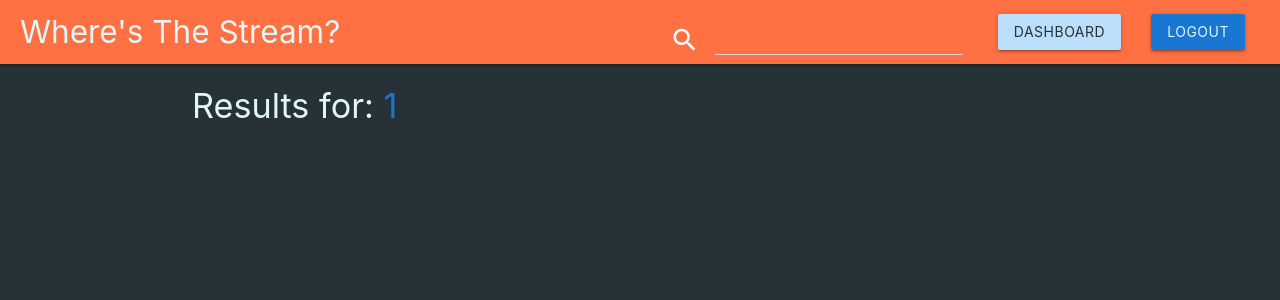
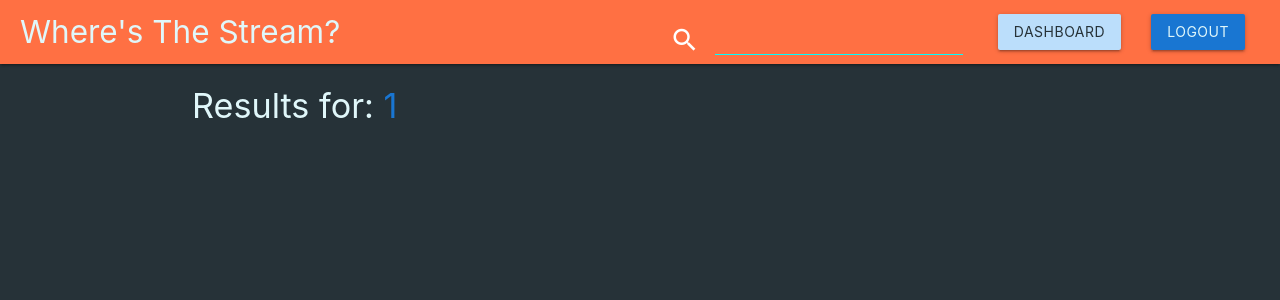
Before and after one commit to SeanPMcNeil/projects, a Flask app: page /search in a window 1280 px wide. Shown: the top 300 px of the page. Run offline with Flask 2, Linux system fonts and the light colour scheme; the visitor is signed in with stand-in values (Sample User, id 1).

Commit message:
minor color adjustment

```diff
--- a/python_may22/where_stream/flask_app/templates/content.html
+++ b/python_may22/where_stream/flask_app/templates/content.html
@@ -21,7 +21,7 @@
                         <form action="/searching" method="POST" style="margin-right: 20px;">
                             <div class="input-field col s4">
                                 <i class="material-icons prefix">search</i>
-                                <input type="text" name="query" class="center-align cyan-text text-lighten-5" style="box-shadow: 0 1px 0 0 lightgray;">
+                                <input type="text" name="query" class="center-align cyan-text text-lighten-5" style="box-shadow: 0 1px 0 0 cyan;">
                             </div>
                         </form>
                     </li>
--- a/python_may22/where_stream/flask_app/templates/search.html
+++ b/python_may22/where_stream/flask_app/templates/search.html
@@ -21,7 +21,7 @@
                         <form action="/searching" method="POST" style="margin-right: 20px;">
                             <div class="input-field col s4">
                                 <i class="material-icons prefix">search</i>
-                                <input type="text" name="query" class="center-align cyan-text text-lighten-5" style="box-shadow: 0 1px 0 0 lightgray;">
+                                <input type="text" name="query" class="center-align cyan-text text-lighten-5" style="box-shadow: 0 1px 0 0 cyan;">
                             </div>
                         </form>
                     </li>
```
